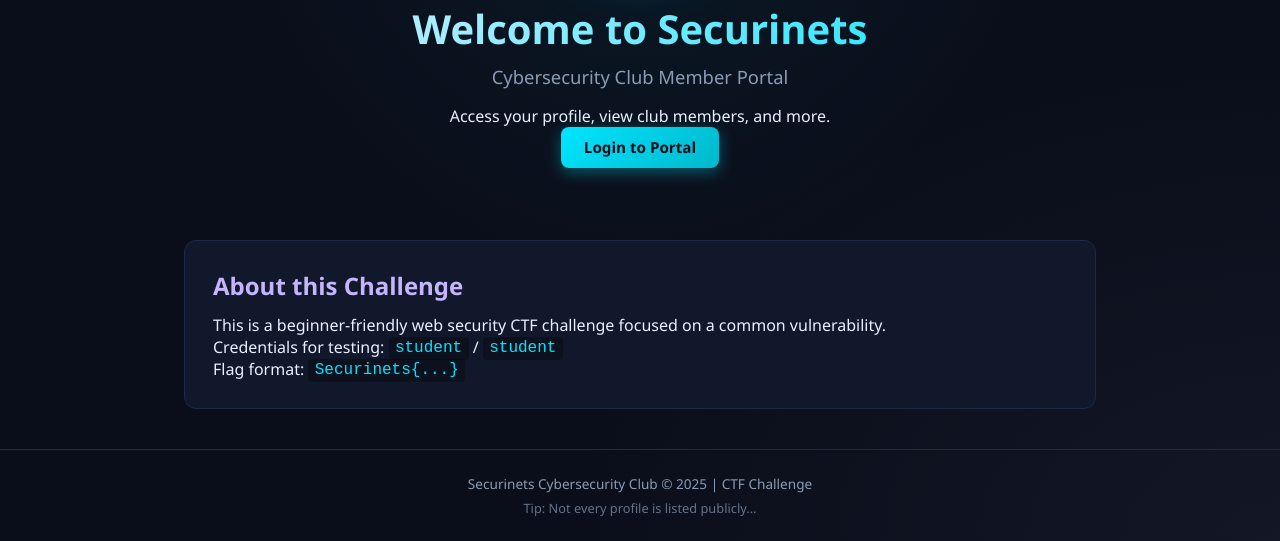
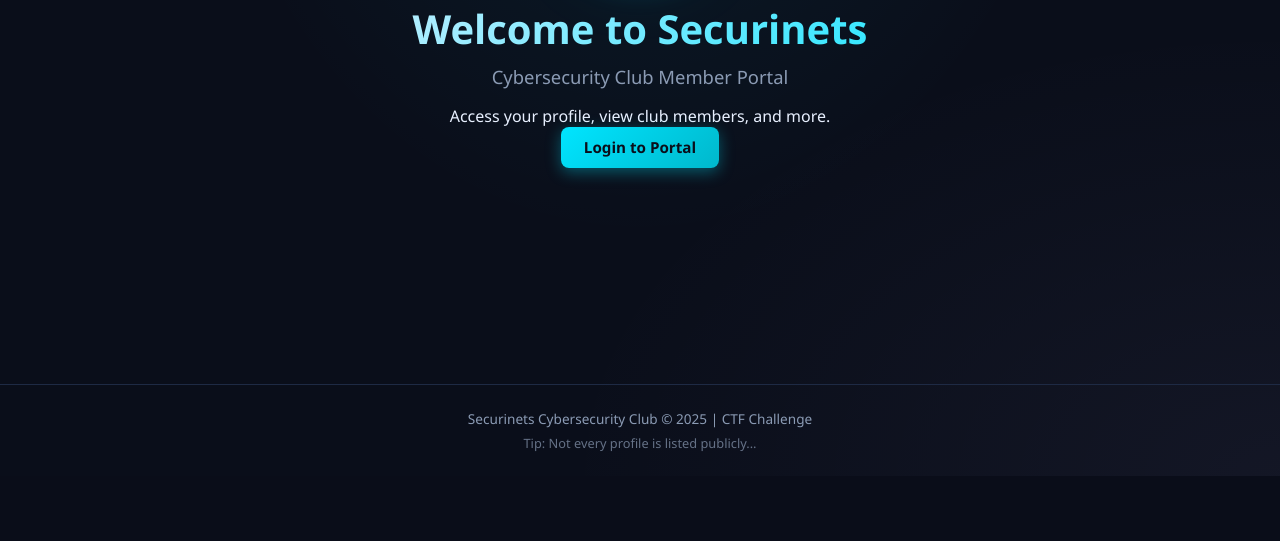
Before and after one commit to Ouni-Rayen/IDOR-101, a Flask app: page / in a window 1280 px wide. Shown: the part 324-865 px from the top of the page. After the commit the page ends 800 px from the top, so only its background shows below. Run offline with Flask 3, Linux system fonts and the light colour scheme.

Commit message:
Update index.html

```diff
--- a/templates/index.html
+++ b/templates/index.html
@@ -10,10 +10,5 @@
     <a href="{{ url_for('login') }}" class="btn btn-primary">Login to Portal</a>
 </div>
 
-<div class="info-card">
-    <h2>About this Challenge</h2>
-    <p>This is a beginner-friendly web security CTF challenge focused on a common vulnerability.</p>
-    <p>Credentials for testing: <code>student</code> / <code>student</code></p>
-    <p>Flag format: <code>Securinets{...}</code></p>
-</div>
+
 {% endblock %}
```
